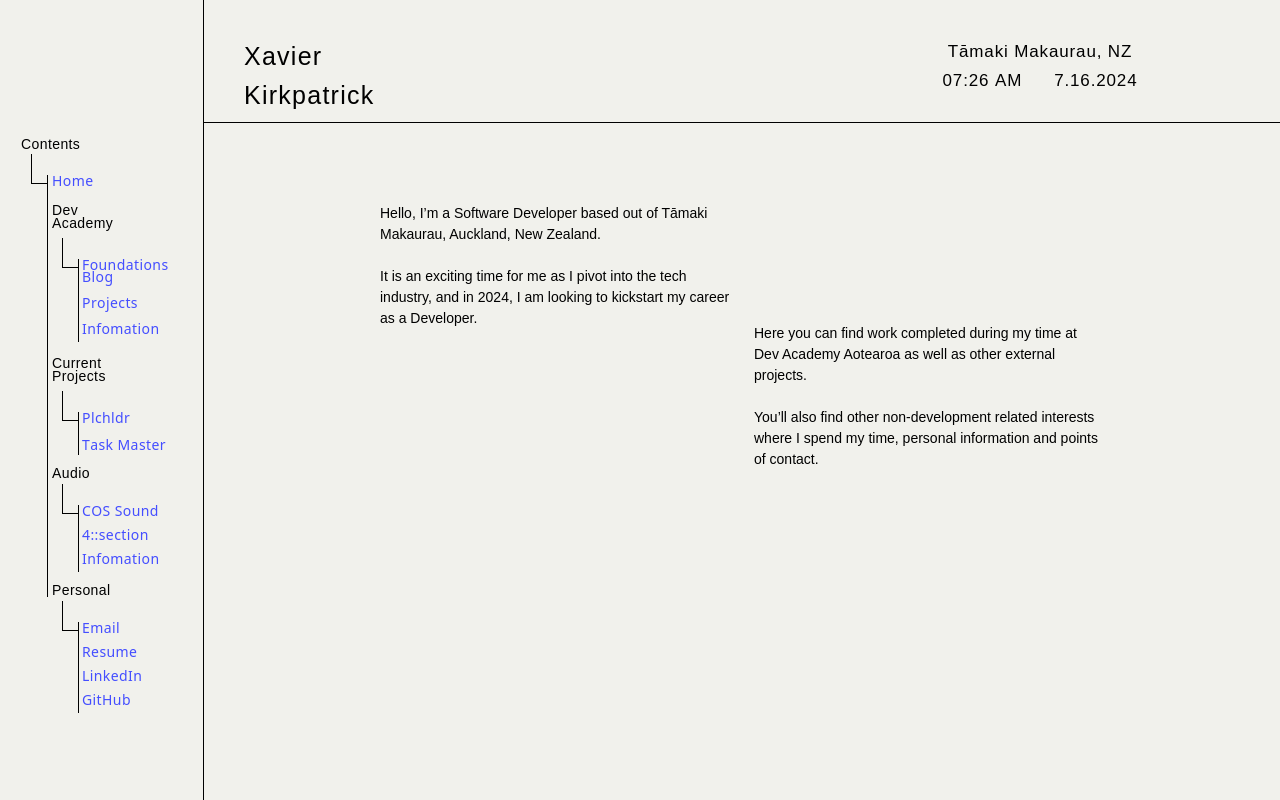
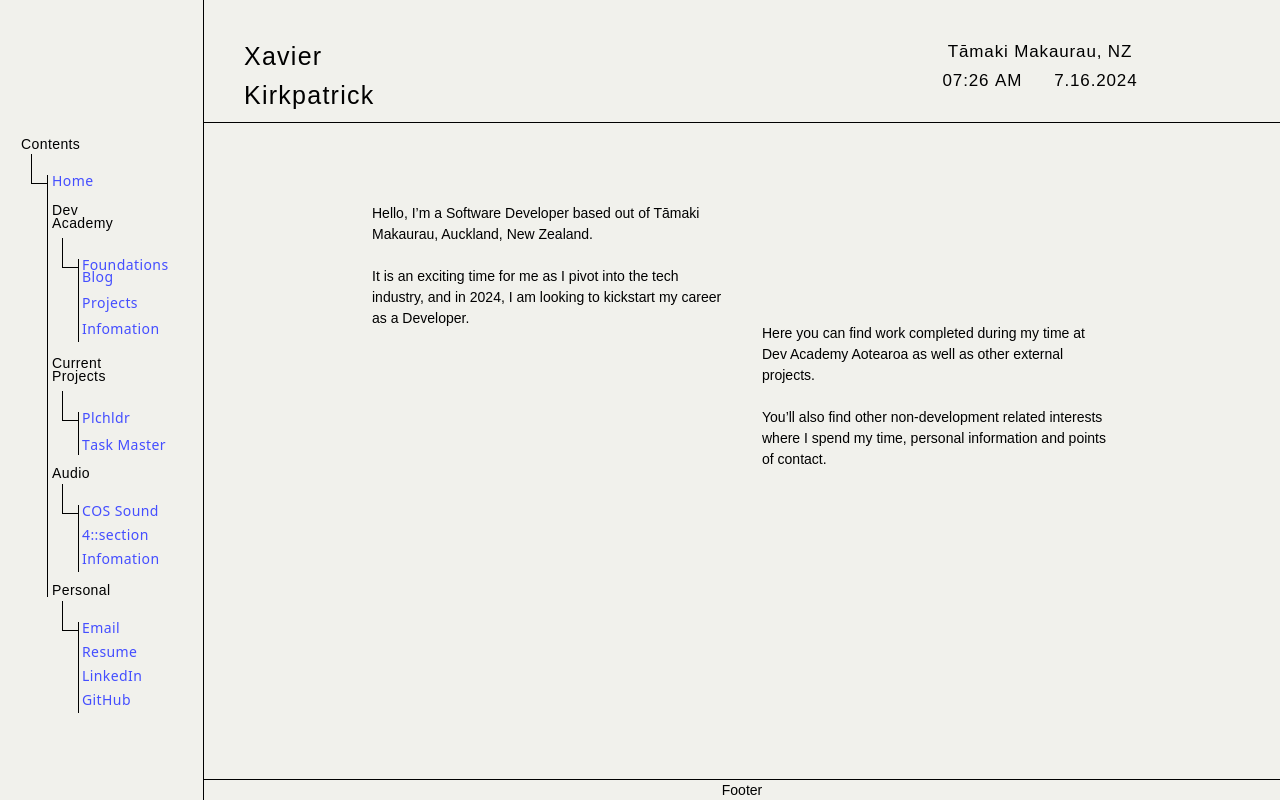
Before and after one commit to xavier-kirkpatrick/xavier-kirkpatrick.github.io, a React (Vite) app: page / in a window 1280 px wide. Built offline with nearby package versions, Linux system fonts and the light colour scheme; no server answers.

Commit message:
add footer text and div line

```diff
--- a/public/main.css
+++ b/public/main.css
@@ -809,6 +809,12 @@ video {
   margin-bottom: calc(1px * var(--tw-space-y-reverse));
 }
 
+.space-x-10 > :not([hidden]) ~ :not([hidden]) {
+  --tw-space-x-reverse: 0;
+  margin-right: calc(2.5rem * var(--tw-space-x-reverse));
+  margin-left: calc(2.5rem * calc(1 - var(--tw-space-x-reverse)));
+}
+
 .overflow-hidden {
   overflow: hidden;
 }
@@ -863,6 +869,10 @@ video {
   padding-top: 80px;
 }
 
+.text-center {
+  text-align: center;
+}
+
 .font-primary {
   font-family: var(--primary-font-family);
 }
@@ -881,6 +891,11 @@ video {
 
 .text-mainFont {
   font-size: var(--main-font-size);
+}
+
+.text-sm {
+  font-size: 0.875rem;
+  line-height: 1.25rem;
 }
 
 .font-normal {
--- /dev/null
+++ b/src/components/Footer.tsx
@@ -0,0 +1,19 @@
+import { motion } from "framer-motion";
+import { headerLine } from "./Header";
+
+function Footer() {
+  return (
+    <div>
+      <motion.div
+        className="border-b border-solid border-black"
+        variants={headerLine}
+        transition={{ duration: 1 }}
+        initial="hidden"
+        animate="visible"
+      ></motion.div>
+      <p className="text-center font-primary text-sm">Footer</p>
+    </div>
+  );
+}
+
+export default Footer;
--- a/src/pages/Home.tsx
+++ b/src/pages/Home.tsx
@@ -27,7 +27,7 @@ const rightDrag = {
 function HomePage() {
   return (
     <motion.div
-      className="flex flex-shrink-0 flex-wrap items-start justify-center space-x-6 font-primary text-mainFont"
+      className="flex flex-shrink-0 flex-wrap items-start justify-center space-x-10 font-primary text-mainFont"
       variants={fadeInText}
       initial="initial"
       animate="animate"
--- a/src/routes/__root.tsx
+++ b/src/routes/__root.tsx
@@ -3,6 +3,7 @@ import { TanStackRouterDevtools } from "@tanstack/router-devtools";
 import { QueryClient, QueryClientProvider } from "@tanstack/react-query";
 import Header from "../components/Header";
 import SideBar from "../components/SideBar";
+import Footer from "../components/Footer";
 
 const queryClient = new QueryClient();
 
@@ -22,6 +23,9 @@ export const Route = createRootRoute({
           <main className="flex-1">
             <Outlet />
           </main>
+          <footer>
+            <Footer />
+          </footer>
         </div>
         {/* <TanStackRouterDevtools /> */}
       </div>
--- a/src/routes/index.tsx
+++ b/src/routes/index.tsx
@@ -10,7 +10,7 @@ export const Route = createFileRoute("/")({
 
 function Index() {
   return (
-    <div className="bg-mainBgColour">
+    <div>
       <HomePage />
     </div>
   );
```
Also changed, not shown: .million/store.json.
